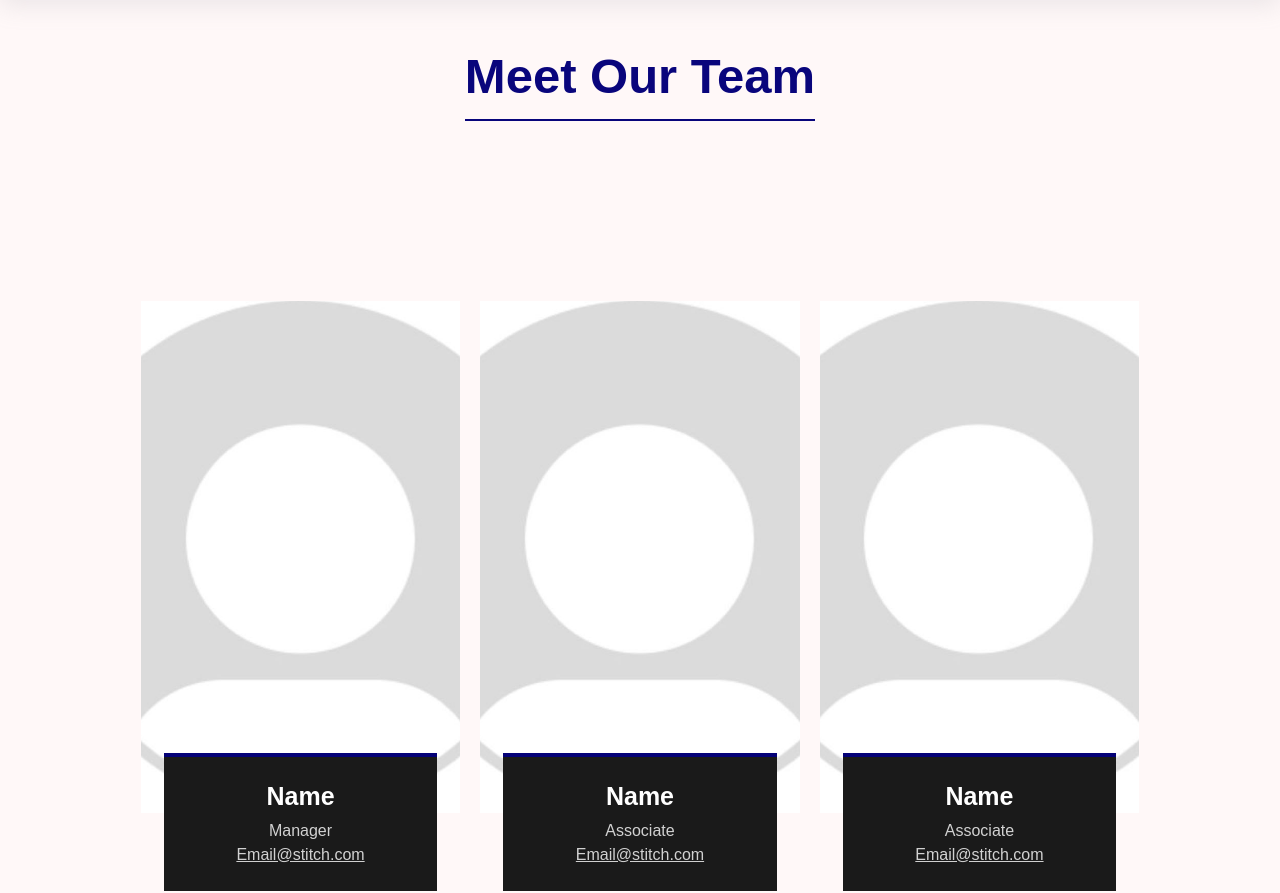
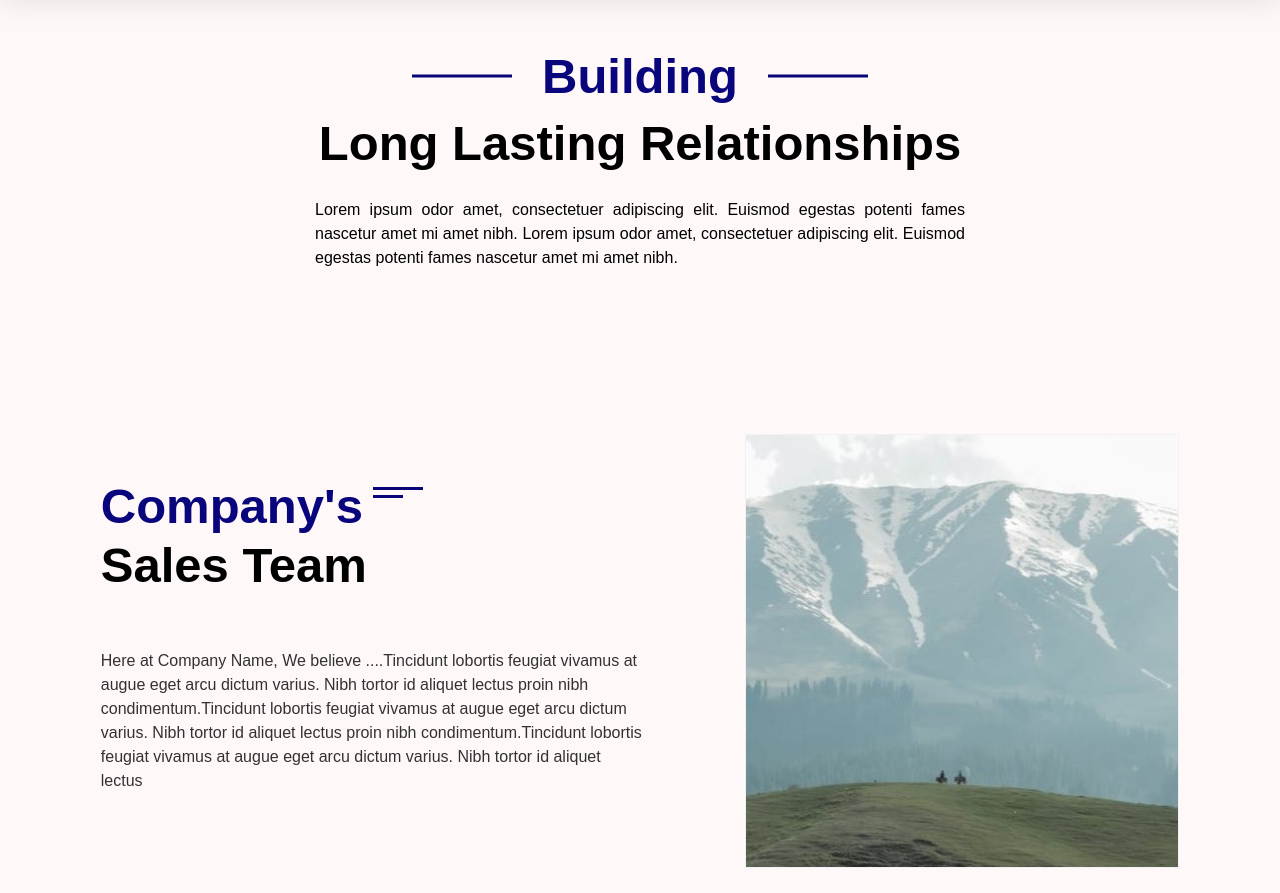
Before and after one commit to jaketimm/Business-Website-Template---No-CMS, a plain HTML site: page about_page.html in a window 1280 px wide. Shown: the part 88-981 px from the top of the page. Drawn offline with Linux system fonts and the light colour scheme.

Commit message:
new topper

```diff
--- a/about_page.html
+++ b/about_page.html
@@ -80,8 +80,43 @@
     <!-- ============================================ -->
 
     <div id="cs-content-831">
-        <h2 class="cs-title">Meet Our Team</h2>
+        <h1 class="cs-title-decorative">Building</h1>
+        <div class="cs-title-decorative-second-line">Long Lasting Relationships</div>
+        <p class="cs-text">
+            Lorem ipsum odor amet, consectetuer adipiscing elit. Euismod egestas potenti fames nascetur amet mi amet
+            nibh. Lorem ipsum odor amet, consectetuer adipiscing elit. Euismod egestas potenti fames nascetur amet mi amet
+            nibh.
+        </p>
     </div>
+
+    <!-- ============================================ -->
+    <!--             Sales Team Side by Side     -->
+    <!-- ============================================ -->
+
+    <section id="RPsbs-products">
+        <div class="cs-container">
+            <!-- Left Content Section-->
+            <div class="cs-content">
+                <span class="cs-title">Company's </span>
+                <span class="cs-title-second-line">Sales Team</span>
+                <p class="cs-text">
+                    Here at Company Name, We believe ....Tincidunt lobortis feugiat vivamus at augue eget arcu dictum varius. Nibh tortor id aliquet lectus
+                    proin nibh condimentum.Tincidunt lobortis feugiat vivamus at augue eget arcu dictum varius. Nibh
+                    tortor id aliquet lectus
+                    proin nibh condimentum.Tincidunt lobortis feugiat vivamus at augue eget arcu dictum varius. Nibh
+                    tortor id aliquet lectus
+
+                </p>
+            </div>
+            <!-- Right Image Section -->
+            <picture class="cs-picture">
+                <source media="(max-width: 600px)" srcset="images/pexels-wanderinglenses.jpg">
+                <source media="(min-width: 601px)" srcset="images/pexels-wanderinglenses.jpg">
+                <img decoding="async" src="images/pexels-wanderinglenses.jpg" alt="hiker" width="434" height="434"
+                    aria-hidden="true">
+            </picture>
+        </div>
+    </section>
 
 
     <!-- ============================================ -->
--- a/global_styles.css
+++ b/global_styles.css
@@ -616,18 +616,76 @@ iframe {
     display: block;
   }
 
+  /* Standard Title */
   #cs-content-831 .cs-title {
     font-size: var(--headerFontSize);
     font-weight: 900;
     line-height: 1.2em;
     text-align: inherit;
-    max-width:50vw;
+    max-width: 50vw;
     margin: 0 0 1rem 0;
     color: var(--primary);
     position: relative;
     /* Colored Line Underneath */
     padding-bottom: 1%;
     border-bottom: 2px solid var(--primary);
+  }
+
+  /* Title with decorative lines */
+  #cs-content-831 .cs-title-decorative {
+    font-size: var(--headerFontSize);
+    font-weight: 900;
+    line-height: 1.2em;
+    margin: 0;
+    color: var(--primary);
+    position: relative;
+    padding: 0 60px;
+    /* Padding to make space for the lines */
+    display: inline-block;
+    /* Keeps the header from stretching full-width */
+  }
+
+  /* Second line */
+  #cs-content-831 .cs-title-decorative-second-line {
+    color: var(--bodyTextColor);
+    font-size: var(--headerFontSize);
+    font-weight: 900;
+    line-height: 1.2em;
+    margin-top: 0.5rem;
+    /* Space between title and second line */
+    margin-bottom: 2%;
+    /* Adjust as needed */
+  }
+
+  /* Decorative lines on both sides of the title */
+  #cs-content-831 .cs-title-decorative::before,
+  #cs-content-831 .cs-title-decorative::after {
+    content: '';
+    position: absolute;
+    background: var(--primary);
+    /* Line color */
+    height: 3px;
+    /* Height of the line */
+    top: 50%;
+    /* Center vertically relative to the title */
+    transform: translateY(-50%);
+    /* Adjust centering */
+  }
+
+  /* Line before the title on the left */
+  #cs-content-831 .cs-title-decorative::before {
+    left: -70px;
+    /* Distance from the title (adjust as needed) */
+    width: 100px;
+    /* Width of the left line */
+  }
+
+  /* Line after the title on the right */
+  #cs-content-831 .cs-title-decorative::after {
+    right: -70px;
+    /* Distance from the title (adjust as needed) */
+    width: 100px;
+    /* Width of the right line */
   }
 
   #cs-content-831 .cs-text {
@@ -2093,7 +2151,7 @@ iframe {
     width: 100%;
     max-width: 80rem;
     margin: auto;
-    margin-top: 5%;
+    margin-top: 0;
     display: flex;
     flex-direction: column;
     align-items: center;
@@ -2719,11 +2777,15 @@ iframe {
   }
 
   #service-cards .cs-title {
-    display: inline-block; /* Make sure the span behaves like a block-level element */
-    position: relative; /* Create a positioning context for the pseudo-elements */
+    display: inline-block;
+    /* Make sure the span behaves like a block-level element */
+    position: relative;
+    /* Create a positioning context for the pseudo-elements */
     color: var(--bodyTextColor);
-    margin-bottom: 10%; /* Space below the title */
-    padding-right: 60px; /* Ensure there's enough space on the right for the lines */
+    margin-bottom: 10%;
+    /* Space below the title */
+    padding-right: 60px;
+    /* Ensure there's enough space on the right for the lines */
   }
 
 
@@ -2997,18 +3059,23 @@ iframe {
   }
 
   #RPsbs-why-us .cs-title {
-    display: inline-block; /* Keeps the header from stretching full-width */
-    position: relative; /* For positioning the pseudo-elements */
+    display: inline-block;
+    /* Keeps the header from stretching full-width */
+    position: relative;
+    /* For positioning the pseudo-elements */
     color: var(--primary);
-    padding-right: 60px; /* Space on the right for the lines */
+    padding-right: 60px;
+    /* Space on the right for the lines */
     margin-bottom: 0;
   }
 
   #RPsbs-why-us .cs-title-second-line {
-    position: relative; /* For positioning the pseudo-elements */
+    position: relative;
+    /* For positioning the pseudo-elements */
     color: var(--bodyTextColor);
     margin-top: 0;
-    margin-bottom: 10%; /* Space below the title */
+    margin-bottom: 10%;
+    /* Space below the title */
     font-size: var(--headerFontSize);
     font-weight: 900;
     line-height: 1.2em;
@@ -3020,21 +3087,31 @@ iframe {
   #RPsbs-why-us .cs-title::before {
     content: '';
     position: absolute;
-    background: var(--primary); /* Line color */
-    width: 50px; /* Width of the top line */
-    height: 3px; /* Height of the top line */
-    right: 0; /* Align to the right edge of the .cs-title */
-    top: 10px; /* Position at the top */
+    background: var(--primary);
+    /* Line color */
+    width: 50px;
+    /* Width of the top line */
+    height: 3px;
+    /* Height of the top line */
+    right: 0;
+    /* Align to the right edge of the .cs-title */
+    top: 10px;
+    /* Position at the top */
   }
 
   #RPsbs-why-us .cs-title::after {
     content: '';
     position: absolute;
-    background: var(--primary); /* Line color */
-    width: 30px; /* Width of the bottom line */
-    height: 3px; /* Height of the bottom line */
-    right: 20px; /* Align to the right edge of the .cs-title */
-    top: 18px; /* Position slightly below the top line */
+    background: var(--primary);
+    /* Line color */
+    width: 30px;
+    /* Width of the bottom line */
+    height: 3px;
+    /* Height of the bottom line */
+    right: 20px;
+    /* Align to the right edge of the .cs-title */
+    top: 18px;
+    /* Position slightly below the top line */
   }
 
 
@@ -3442,18 +3519,23 @@ iframe {
 
 
   #RPsbs-products .cs-title {
-    display: inline-block; /* Keeps the header from stretching full-width */
-    position: relative; /* For positioning the pseudo-elements */
+    display: inline-block;
+    /* Keeps the header from stretching full-width */
+    position: relative;
+    /* For positioning the pseudo-elements */
     color: var(--primary);
-    padding-right: 60px; /* Space on the right for the lines */
+    padding-right: 60px;
+    /* Space on the right for the lines */
     margin-bottom: 0;
   }
 
   #RPsbs-products .cs-title-second-line {
-    position: relative; /* For positioning the pseudo-elements */
+    position: relative;
+    /* For positioning the pseudo-elements */
     color: var(--bodyTextColor);
     margin-top: 0;
-    margin-bottom: 10%; /* Space below the title */
+    margin-bottom: 10%;
+    /* Space below the title */
     font-size: var(--headerFontSize);
     font-weight: 900;
     line-height: 1.2em;
@@ -3465,21 +3547,31 @@ iframe {
   #RPsbs-products .cs-title::before {
     content: '';
     position: absolute;
-    background: var(--primary); /* Line color */
-    width: 50px; /* Width of the top line */
-    height: 3px; /* Height of the top line */
-    right: 0; /* Align to the right edge of the .cs-title */
-    top: 10px; /* Position at the top */
+    background: var(--primary);
+    /* Line color */
+    width: 50px;
+    /* Width of the top line */
+    height: 3px;
+    /* Height of the top line */
+    right: 0;
+    /* Align to the right edge of the .cs-title */
+    top: 10px;
+    /* Position at the top */
   }
 
   #RPsbs-products .cs-title::after {
     content: '';
     position: absolute;
-    background: var(--primary); /* Line color */
-    width: 30px; /* Width of the bottom line */
-    height: 3px; /* Height of the bottom line */
-    right: 20px; /* Align to the right edge of the .cs-title */
-    top: 18px; /* Position slightly below the top line */
+    background: var(--primary);
+    /* Line color */
+    width: 30px;
+    /* Width of the bottom line */
+    height: 3px;
+    /* Height of the bottom line */
+    right: 20px;
+    /* Align to the right edge of the .cs-title */
+    top: 18px;
+    /* Position slightly below the top line */
   }
 
 
```
Also changed, not shown: blog.html (+2 -2 lines), gallery_page.html (+11 -2 lines), services_page_1.html (+5 -7 lines). Lines whose indentation alone changed are shown as unchanged.
